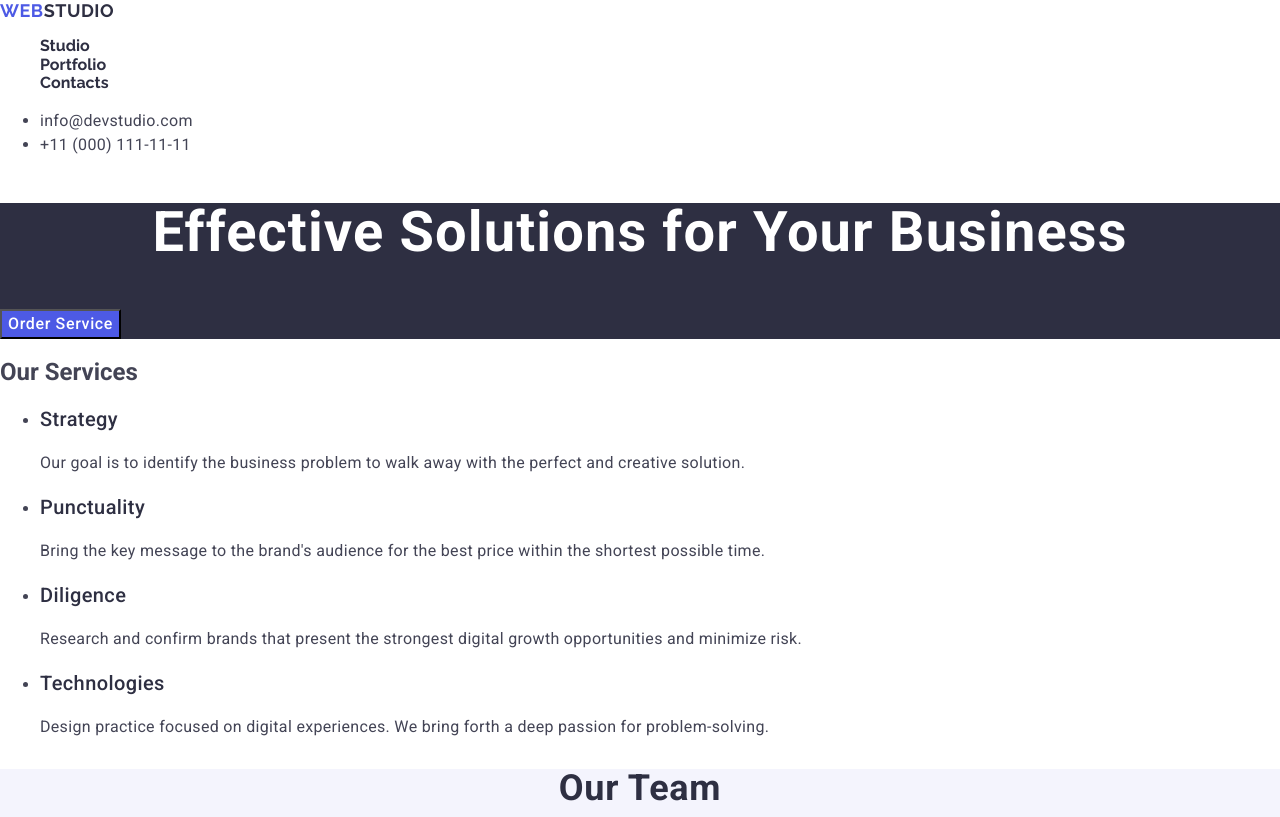
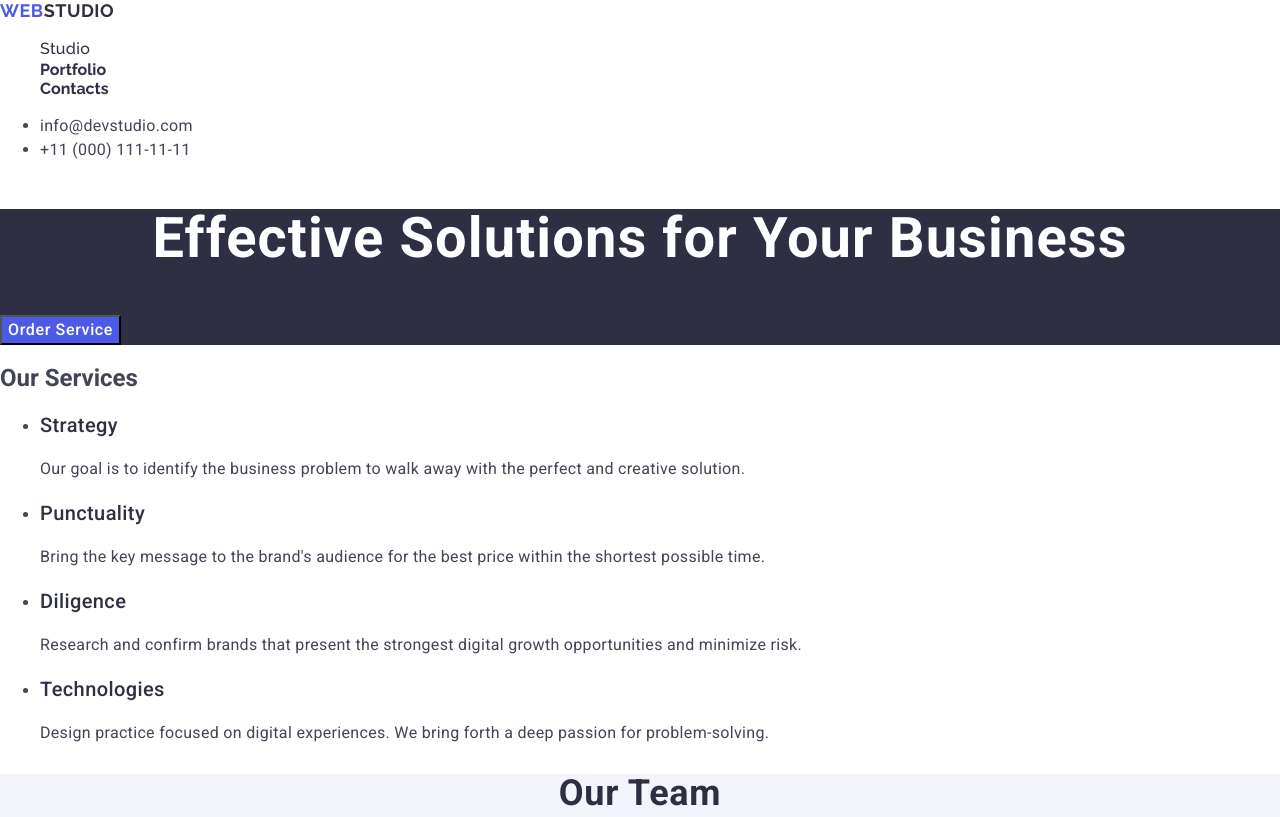
Before and after one commit to Dilaraydmr/goit-markup-hw-02, a plain HTML site: page index.html in a window 1280 px wide. Shown: the top 817 px of the page. Drawn offline with nearby package versions, Linux system fonts and the light colour scheme.

Commit message:
tekrar commit

```diff
--- a/css/style.css
+++ b/css/style.css
@@ -32,7 +32,7 @@ body{
     text-decoration: none;
 
 }
- .nav-bar-one {
+ #nav-bar-one {
     font-weight: 500;
     line-height: 1.5 ;
     letter-spacing: 0.02em;
@@ -40,14 +40,14 @@ body{
 
 
  }
- .nav-bar-one:hover {
+ #nav-bar-one:hover {
     font-weight: 500;
     line-height: 1.5 ;
     letter-spacing: 0.02em;
     color: #404bbf ;
 
 }
-.nav-bar-one:focus {
+#nav-bar-one:focus {
     font-weight: 500;
     line-height: 1.5 ;
     letter-spacing: 0.02em;
--- a/index.html
+++ b/index.html
@@ -29,7 +29,7 @@
             <a class="logo" href="./index.html">Web<span class="logo-span">Studio</span></a>
             <ul class="nav-bar">
 
-                <li><a href="./index.html" class="nav-bar" class="nav-bar-one">Studio</a></li>
+                <li><a href="./index.html" class="nav-bar" id="nav-bar-one">Studio</a></li>
                 <li><a href="" class="nav-bar">Portfolio</a></li>
                 <li><a href="" class="nav-bar">Contacts</a></li>
 
```
